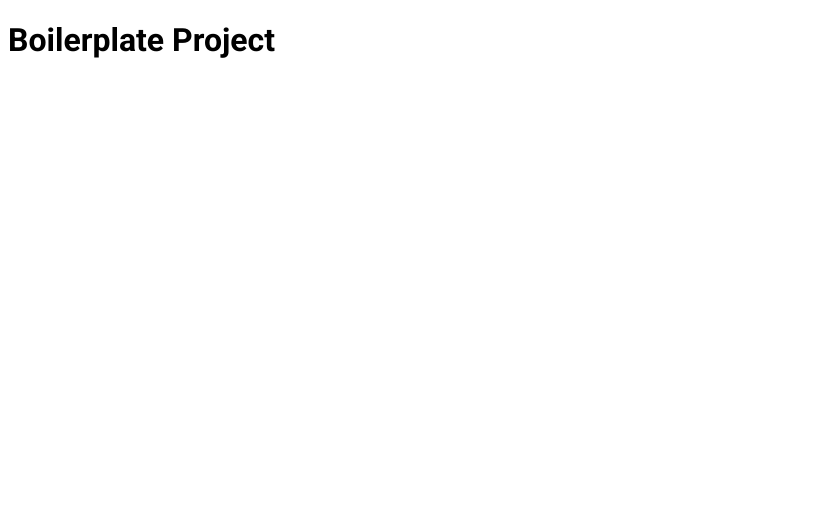
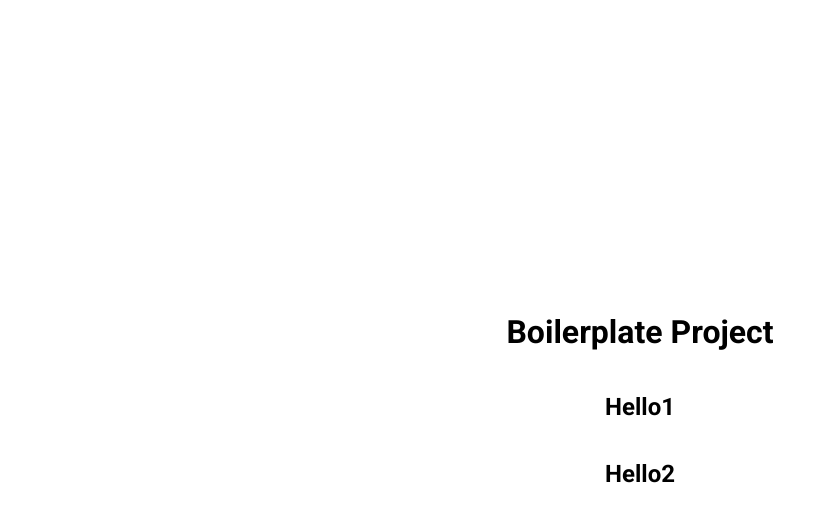
Before and after one commit to gustcomer/js-css-html-boilerplate-paulsab, a plain HTML site: page index.html in a window 1280 px wide. Shown: the whole page, without its empty margins (0-826 px from the left). Drawn offline with Linux system fonts and the light colour scheme.

Commit message:
style: add flex styling stuff

```diff
--- a/index.html
+++ b/index.html
@@ -15,6 +15,9 @@
 <body>
   <h1>Boilerplate Project</h1>
 
+  <h2>Hello1</h2>
+  <h2>Hello2</h2>
+
   <script src="script.js"></script>
 </body>
 </html>
--- a/style.css
+++ b/style.css
@@ -1,5 +1,16 @@
 @import url('https://fonts.googleapis.com/css2?family=Roboto:wght@400;700&display=swap');
+
+* {
+  box-sizing: border-box;
+}
 
 body {
   font-family: 'Roboto', sans-serif;
+  display: flex;
+  flex-direction: column;
+  align-items: center;
+  justify-content: center;
+  margin: 0;
+  height: 100vh;
+  overflow: hidden;
 }
```
